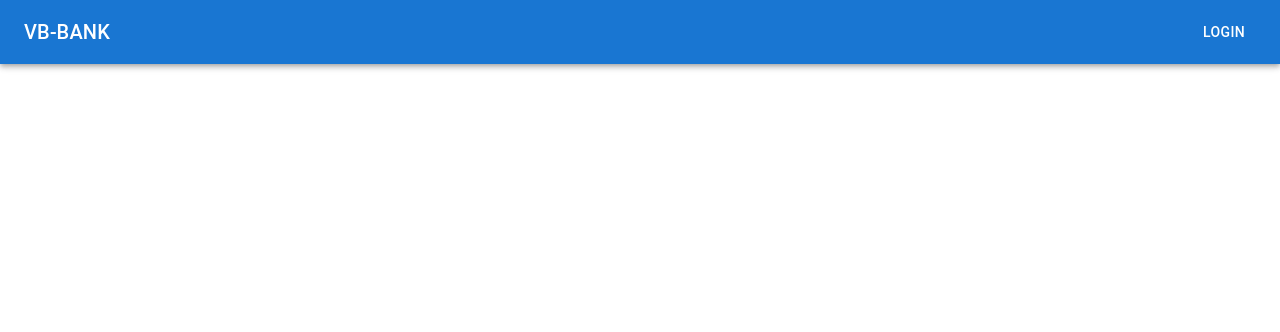
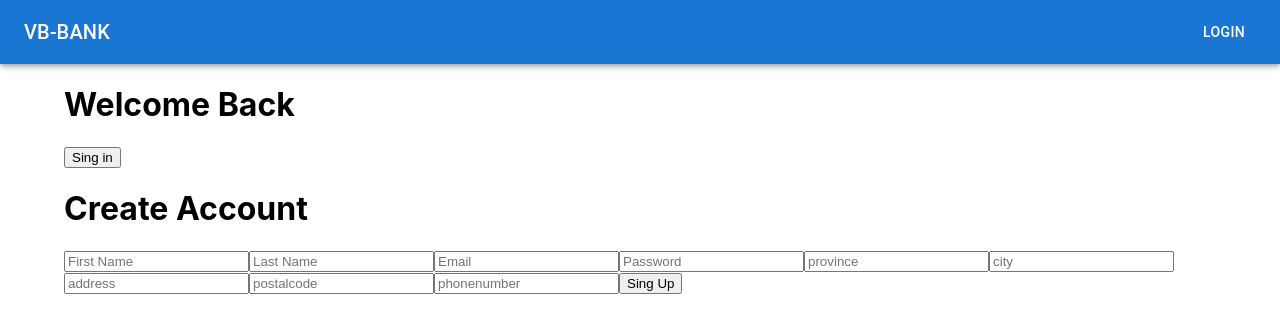
Before and after one commit to we-succeed/vb, a React (Create React App) app: page /signup in a window 1280 px wide. Before the commit this address had no page. Shown: the top 332 px of the page. Built offline with nearby package versions, Linux system fonts and the light colour scheme.

Commit message:
trying to fix conflict

```diff
--- a/src/App.js
+++ b/src/App.js
@@ -9,6 +9,7 @@ import PageHeader from "./components/commons/PageHeader";
 import Container from '@mui/material/Container';
 import Todo from "./components/example/todo";
 import AdminDashboard from "components/example/admin";
+import Signup from "components/Signup/signup";
 
 function App() {
   return (
@@ -20,6 +21,7 @@ function App() {
             <Route path="/" element={<Home />} />
             <Route path="/todo" element={<Todo />} />
             <Route path="/admin" element={<AdminDashboard />} />
+            <Route path="/signup" element={<Signup />} />
           </Routes>
         </Container>
       </Router>
--- /dev/null
+++ b/src/components/Signup/signup.js
@@ -0,0 +1,141 @@
+import React, { useState } from 'react';
+import axios from 'axios';
+import { Link, useNavigate } from 'react-router-dom';
+// import { Box, Grid, FilledInput, DialogTitle, DialogContent, DialogActions, Typography, Button, CircularProgress, Card } from "@material-ui/core";
+
+
+const Signup = () => {
+
+  const [data, setData] = useState({
+    firstName: "",
+    lastName: "",
+    email: "",
+    password: "",
+    province: "",
+    city: "",
+    address: "",
+    postalCode: "",
+    PhoneNumber: "",
+  });
+
+  const [error, setError] = useState("");
+  const navigate = useNavigate();
+
+  const handleChange = ({ currentTarget: input }) => {
+    setData({ ...data, [input.name]: input.value});
+  }
+
+  const handleSubmit = async (e) => {
+    console.log(e);
+    e.preventDefault();
+    try {
+      const url = "http://localhost:5003/api/users";
+      const { data: res } = await axios.post(url, data);
+      navigate("/login");
+      console.log(res.message);
+    } catch (error) {
+      if (
+        error.response &&
+        error.response.status >= 400 &&
+        error.response.status <= 500
+      ) {
+        setError(error.response.data.message)
+      }
+    }
+  }
+
+  return (
+    <div>
+    <div>
+      <div>
+        <h1>Welcome Back</h1>
+        <Link to="/login">
+          <button type="button">
+            Sing in
+          </button>
+        </Link>
+      </div>
+      <div>
+        <form onSubmit={handleSubmit}>
+          <h1>Create Account</h1>
+          <input
+            type="text"
+            placeholder="First Name"
+            name="firstName"
+            onChange={handleChange}
+            value={data.firstName}
+            required
+          />
+          <input
+            type="text"
+            placeholder="Last Name"
+            name="lastName"
+            onChange={handleChange}
+            value={data.lastName}
+            required
+          />
+          <input
+            type="email"
+            placeholder="Email"
+            name="email"
+            onChange={handleChange}
+            value={data.email}
+            required
+          />
+          <input
+            type="password"
+            placeholder="Password"
+            name="password"
+            onChange={handleChange}
+            value={data.password}
+            required
+          />
+          <input
+            type="text"
+            placeholder="province"
+            name="province"
+            onChange={handleChange}
+            value={data.province}
+          />
+          <input
+            type="text"
+            placeholder="city"
+            name="city"
+            onChange={handleChange}
+            value={data.city}
+          />
+          <input
+            type="text"
+            placeholder="address"
+            name="address"
+            onChange={handleChange}
+            value={data.address}
+          />
+          <input
+            type="text"
+            placeholder="postalcode"
+            name="postalcode"
+            onChange={handleChange}
+            value={data.postalCode}
+          />
+          <input
+            type="number"
+            placeholder="phonenumber"
+            name="phonenumber"
+            onChange={handleChange}
+            value={data.PhoneNumber}
+          />
+          {error && <div>{error}</div>}
+          <button type="submit">
+            Sing Up
+          </button>
+        </form>
+      </div>
+    </div>
+  </div>
+  );
+};
+
+
+
+export default Signup;
```
